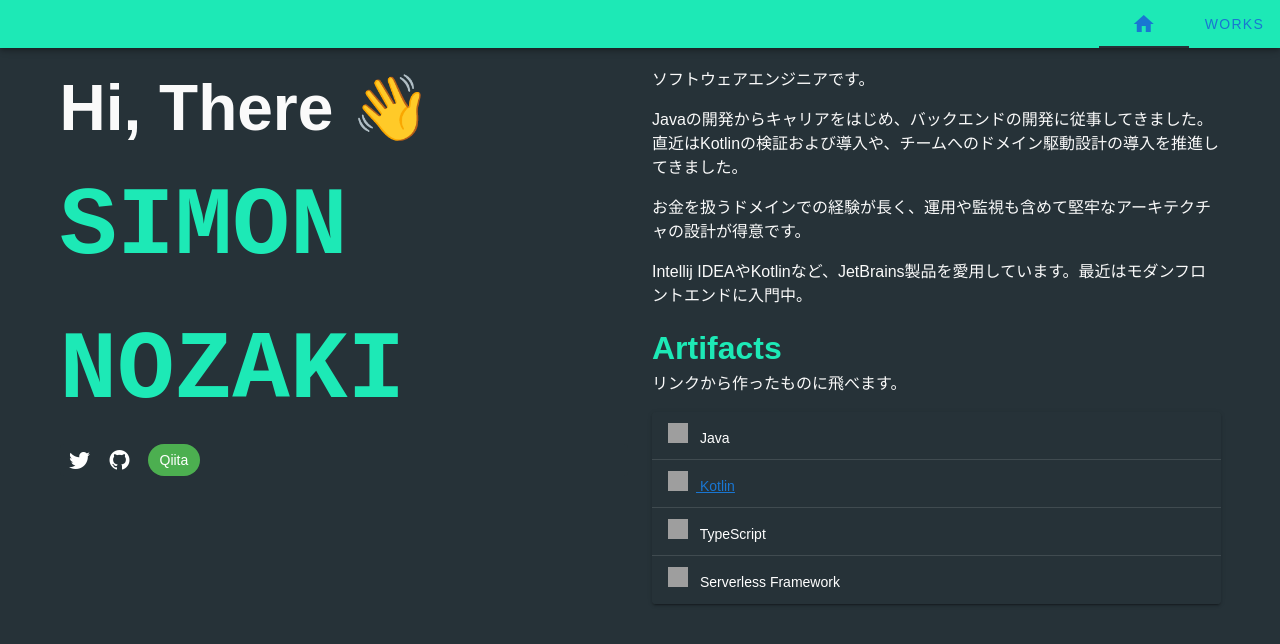
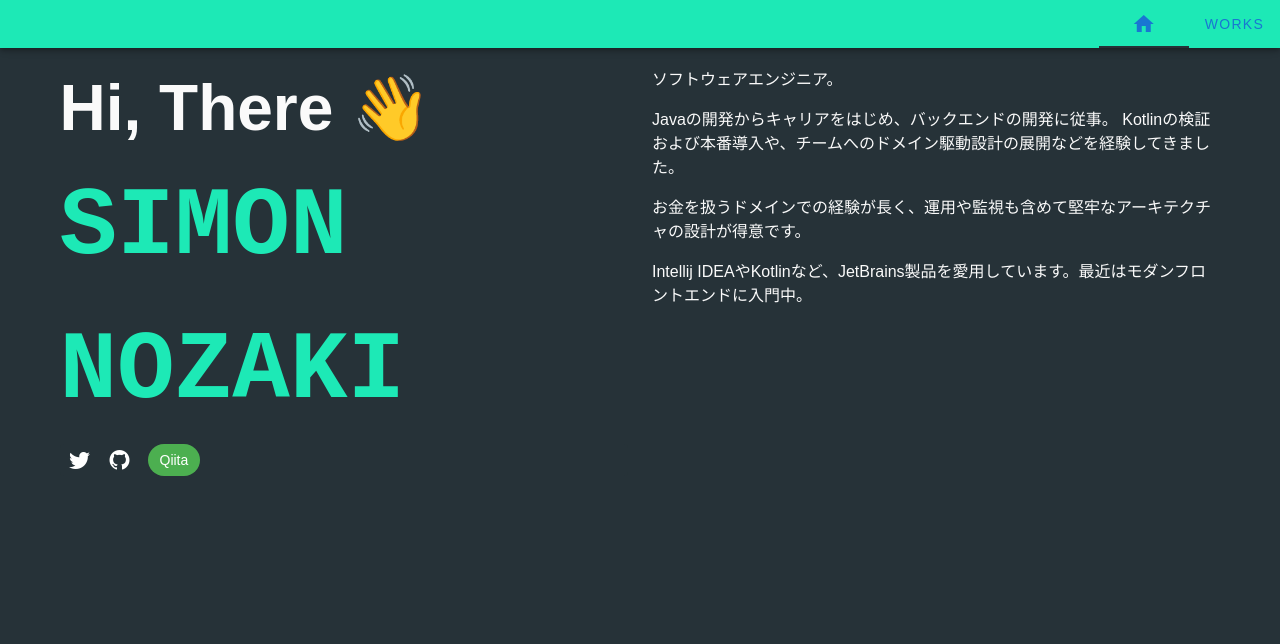
Before and after one commit to simonNozaki/portfolios, a Nuxt app: page / in a window 1280 px wide. Shown: the top 644 px of the page. Built offline with nearby package versions, Linux system fonts and the light colour scheme; grey boxes are pictures that could not be loaded; a web font is replaced by a local one.

Commit message:
feat: ポートフォリオを独立したページに

```diff
--- a/pages/index.vue
+++ b/pages/index.vue
@@ -2,11 +2,11 @@
   <div class="body__text">
     <div class="mt-2">
       <p>
-        ソフトウェアエンジニアです。
+        ソフトウェアエンジニア。
       </p>
       <p>
-        Javaの開発からキャリアをはじめ、バックエンドの開発に従事してきました。
-        直近はKotlinの検証および導入や、チームへのドメイン駆動設計の導入を推進してきました。
+        Javaの開発からキャリアをはじめ、バックエンドの開発に従事。
+        Kotlinの検証および本番導入や、チームへのドメイン駆動設計の展開などを経験してきました。
       </p>
       <p>
         お金を扱うドメインでの経験が長く、運用や監視も含めて堅牢なアーキテクチャの設計が得意です。
@@ -14,69 +14,6 @@
       <p>
         Intellij IDEAやKotlinなど、JetBrains製品を愛用しています。最近はモダンフロントエンドに入門中。
       </p>
-    </div>
-    <div>
-      <h3 class="body__heading"> Artifacts </h3>
-      <p>
-        リンクから作ったものに飛べます。
-      </p>
-      <v-card
-        dark
-        class="blue-grey darken-4 mt-2"
-      >
-        <v-simple-table class="blue-grey darken-4 body__text">
-          <tbody>
-            <tr>
-              <td>
-                <img
-                  src="https://www.vectorlogo.zone/logos/java/java-icon.svg"
-                  alt="java"
-                  width="20"
-                  height="20"
-                  class="mr-2"
-                />
-                Java
-              </td>
-            </tr>
-            <tr>
-              <td>
-                <img
-                  src="https://www.vectorlogo.zone/logos/kotlinlang/kotlinlang-icon.svg"
-                  alt="kotlin"
-                  width="20"
-                  height="20"
-                  class="mr-2"
-                />
-                <a href=""> Kotlin </a>
-              </td>
-            </tr>
-            <tr>
-              <td>
-                <img
-                  src="https://raw.githubusercontent.com/devicons/devicon/master/icons/typescript/typescript-original.svg"
-                  alt="typescript"
-                  width="20"
-                  height="20"
-                  class="mr-2"
-                />
-                TypeScript
-              </td>
-            </tr>
-            <tr>
-              <td>
-                <img
-                  src="https://www.vectorlogo.zone/logos/serverless/serverless-icon.svg"
-                  alt="serverless"
-                  width="20"
-                  height="20"
-                  class="mr-2"
-                />
-                Serverless Framework
-              </td>
-            </tr>
-          </tbody>
-        </v-simple-table>
-      </v-card>
     </div>
   </div>
 </template>
--- /dev/null
+++ b/pages/works.vue
@@ -0,0 +1,166 @@
+<template>
+  <div class="body__text">
+    <p>
+      趣味で作っていたら溜まっていたもの。
+    </p>
+    <v-expansion-panels
+      accordion
+      multiple
+      class="blue-grey darken-2"
+    >
+      <v-expansion-panel>
+        <v-expansion-panel-header> アーキテクチャ </v-expansion-panel-header>
+        <v-expansion-panel-content>
+          <v-card
+            dark
+            flat
+            class="blue-grey darken-4 mt-2"
+          >
+            <v-simple-table class="blue-grey darken-2 body__text">
+              <tbody>
+                <tr>
+                  <td>
+                    <LinkButton to="https://github.com/simonnozaki/color-domain" text="color-domain" />
+                  </td>
+                  <td>
+                    <FixedImg src="https://www.vectorlogo.zone/logos/kotlinlang/kotlinlang-icon.svg" alt="kotlin" />
+                  </td>
+                  <td> 色を混ぜるドメインの、DDDによるアーキテクチャ案。 </td>
+                </tr>
+                <tr>
+                  <td>
+                    <LinkButton to="https://github.com/simonnozaki/nest-todo" text="next-todo" />
+                  </td>
+                  <td>
+                    <FixedImg src="https://raw.githubusercontent.com/devicons/devicon/master/icons/typescript/typescript-original.svg" alt="typescript" />
+                  </td>
+                  <td> ドメイン駆動設計の考え方に基づくTODO管理アプリのアーキテクチャ案 </td>
+                </tr>
+                <tr>
+                  <td>
+                    <LinkButton to="https://github.com/simonnozaki/oapi" text="oapi" />
+                  </td>
+                  <td>
+                    <FixedImg src="https://www.vectorlogo.zone/logos/serverless/serverless-icon.svg" alt="serverless" />
+                    <FixedImg src="https://raw.githubusercontent.com/devicons/devicon/master/icons/typescript/typescript-original.svg" alt="typescript" />
+                  </td>
+                  <td> serverless frameworkをベースにバリデーションのスキーマ定義をそのままOpenAPIの仕様にしている。 </td>
+                </tr>
+              </tbody>
+            </v-simple-table>
+          </v-card>
+        </v-expansion-panel-content>
+      </v-expansion-panel>
+      <v-expansion-panel>
+        <v-expansion-panel-header> ツール、ライブラリ </v-expansion-panel-header>
+        <v-expansion-panel-content>
+          <v-card
+            dark
+            flat
+            class="blue-grey darken-4 mt-2"
+          >
+            <v-simple-table class="blue-grey darken-2 body__text">
+              <tbody>
+                <tr>
+                  <td>
+                    <LinkButton to="https://www.npmjs.com/package/@snozaki/resultify" text="@snozaki/resultify" />
+                  </td>
+                  <td>
+                    <FixedImg src="https://raw.githubusercontent.com/devicons/devicon/master/icons/typescript/typescript-original.svg" alt="typescript" />
+                  </td>
+                  <td> kotlin.Resultやscala.util.Tryに影響を受けた処理ラッパライブラリ。 </td>
+                </tr>
+                <tr>
+                  <td>
+                    <LinkButton to="https://www.npmjs.com/package/attemptify" text="attemptify" />
+                  </td>
+                  <td>
+                    <FixedImg src="https://raw.githubusercontent.com/devicons/devicon/master/icons/typescript/typescript-original.svg" alt="typescript" />
+                  </td>
+                  <td> resilience4jやspring-retryのようなビルダーベースの使い心地を追求したリトライライブラリ。 </td>
+                </tr>
+              </tbody>
+            </v-simple-table>
+          </v-card>
+        </v-expansion-panel-content>
+      </v-expansion-panel>
+      <v-expansion-panel>
+        <v-expansion-panel-header> システムプログラミング </v-expansion-panel-header>
+        <v-expansion-panel-content>
+          <v-card
+            dark
+            flat
+            class="blue-grey darken-4 mt-2"
+          >
+            <v-simple-table class="blue-grey darken-2 body__text">
+              <tbody>
+                <tr>
+                  <td>
+                    <LinkButton to="https://github.com/simonnozaki/koy" text="koy" />
+                  </td>
+                  <td>
+                    <FixedImg src="https://www.vectorlogo.zone/logos/kotlinlang/kotlinlang-icon.svg" alt="kotlin" />
+                  </td>
+                  <td> "K"otlin t"oy" programming language。 式指向の軽量プログラミング言語。基本的なリテラル型と手続きをサポートする。 </td>
+                </tr>
+                <tr>
+                  <td>
+                    <LinkButton to="https://github.com/simonnozaki/lisby" text="lisby" />
+                  </td>
+                  <td>
+                    <FixedImg src="https://www.vectorlogo.zone/logos/ruby-lang/ruby-lang-icon.svg" alt="ruby" />
+                  </td>
+                  <td> よくあるLispインタプリタ。 </td>
+                </tr>
+              </tbody>
+            </v-simple-table>
+          </v-card>
+        </v-expansion-panel-content>
+      </v-expansion-panel>
+      <v-expansion-panel>
+        <v-expansion-panel-header> ウェブ </v-expansion-panel-header>
+        <v-expansion-panel-content>
+          <v-card
+            dark
+            flat
+            class="blue-grey darken-4 mt-2"
+          >
+            <v-simple-table class="blue-grey darken-2 body__text">
+              <tbody>
+
+                <tr>
+                  <td>
+                    <LinkButton to="https://github.com/simonnozaki/portfolios" text="portfolio" />
+                  </td>
+                  <td>
+                    <FixedImg src="https://www.vectorlogo.zone/logos/nuxtjs/nuxtjs-icon.svg" alt="nuxt" />
+                  </td>
+                  <td> このウェブサイトのソースコード。 </td>
+                </tr>
+              </tbody>
+            </v-simple-table>
+          </v-card>
+        </v-expansion-panel-content>
+      </v-expansion-panel>
+      <v-expansion-panel>
+        <v-expansion-panel-header> その他 </v-expansion-panel-header>
+        <v-expansion-panel-content>
+          <v-card
+            dark
+            flat
+            class="blue-grey darken-2"
+          >
+            <v-card-title> 状態管理で理解するKotlinのsealed classおよび周辺機能 </v-card-title>
+            <v-card-actions>
+              <LinkButton to="https://speakerdeck.com/simonnozaki/zhuang-tai-guan-li-teli-jie-surukotlinno-sealed-classoyohizhou-bian-ji-neng" text="Speaker Deck"/>
+            </v-card-actions>
+            <v-divider></v-divider>
+            <v-card-text>
+              kotlin / sealed classの特徴を、ドメインモデリングを交えて共有。
+            </v-card-text>
+          </v-card>
+        </v-expansion-panel-content>
+      </v-expansion-panel>
+    </v-expansion-panels>
+  </div>
+</template>
```
